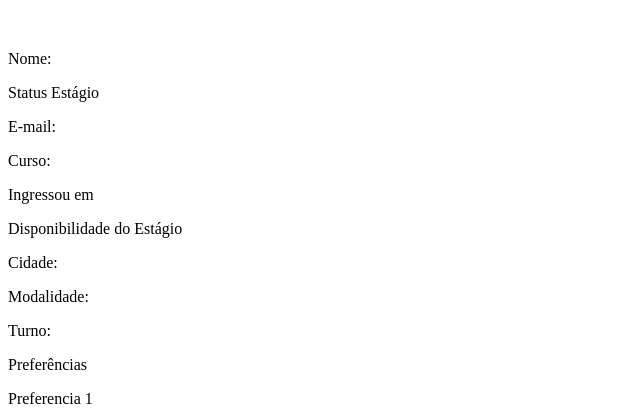
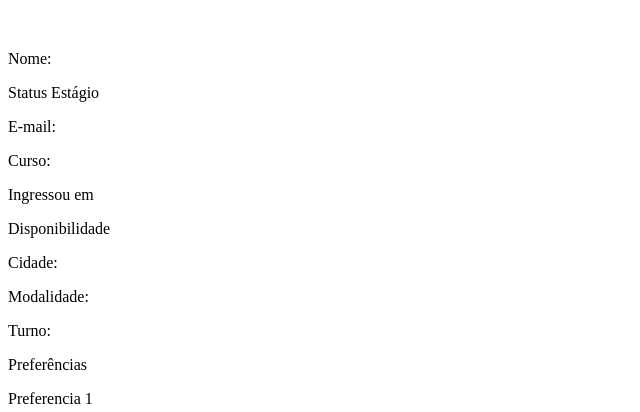
Before and after one commit to Aerther/Estagirando, a PHP site: page /viewAluno.php in a window 1280 px wide. Shown: the top 412 px of the page, without its empty margins (0-640 px from the left). Run offline with PHP 8.4, Linux system fonts and the light colour scheme.

Commit message:
páginas

```diff
--- a/viewAluno.php
+++ b/viewAluno.php
@@ -26,7 +26,7 @@
 
             <section class="linha-2">
                 <section class="disponibilidade">
-                    <p class="titulo-dados">Disponibilidade do Estágio</p>
+                    <p class="titulo-dados">Disponibilidade</p>
                     <p>Cidade: </p>
                     <p>Modalidade: </p>
                     <p>Turno: </p>
```
